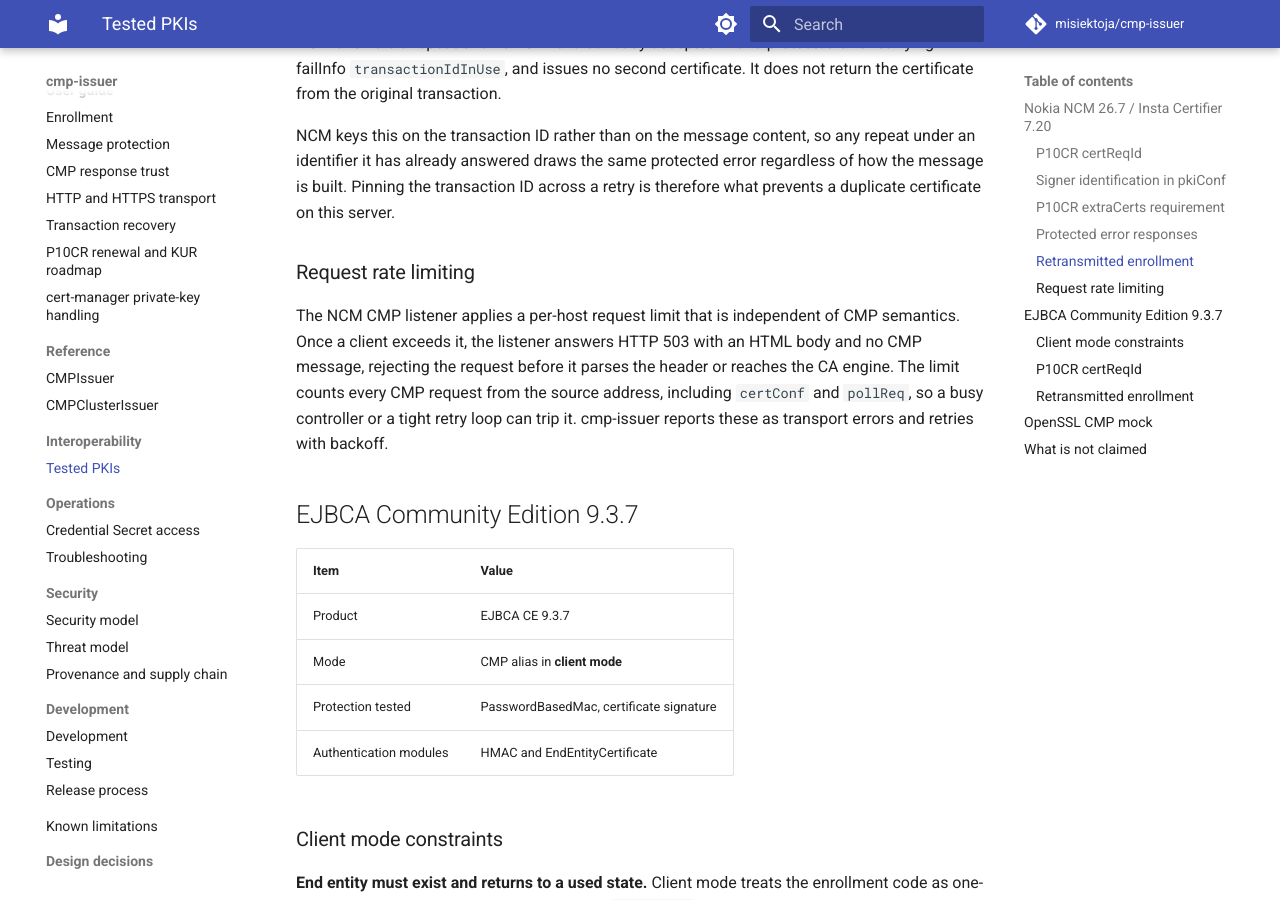
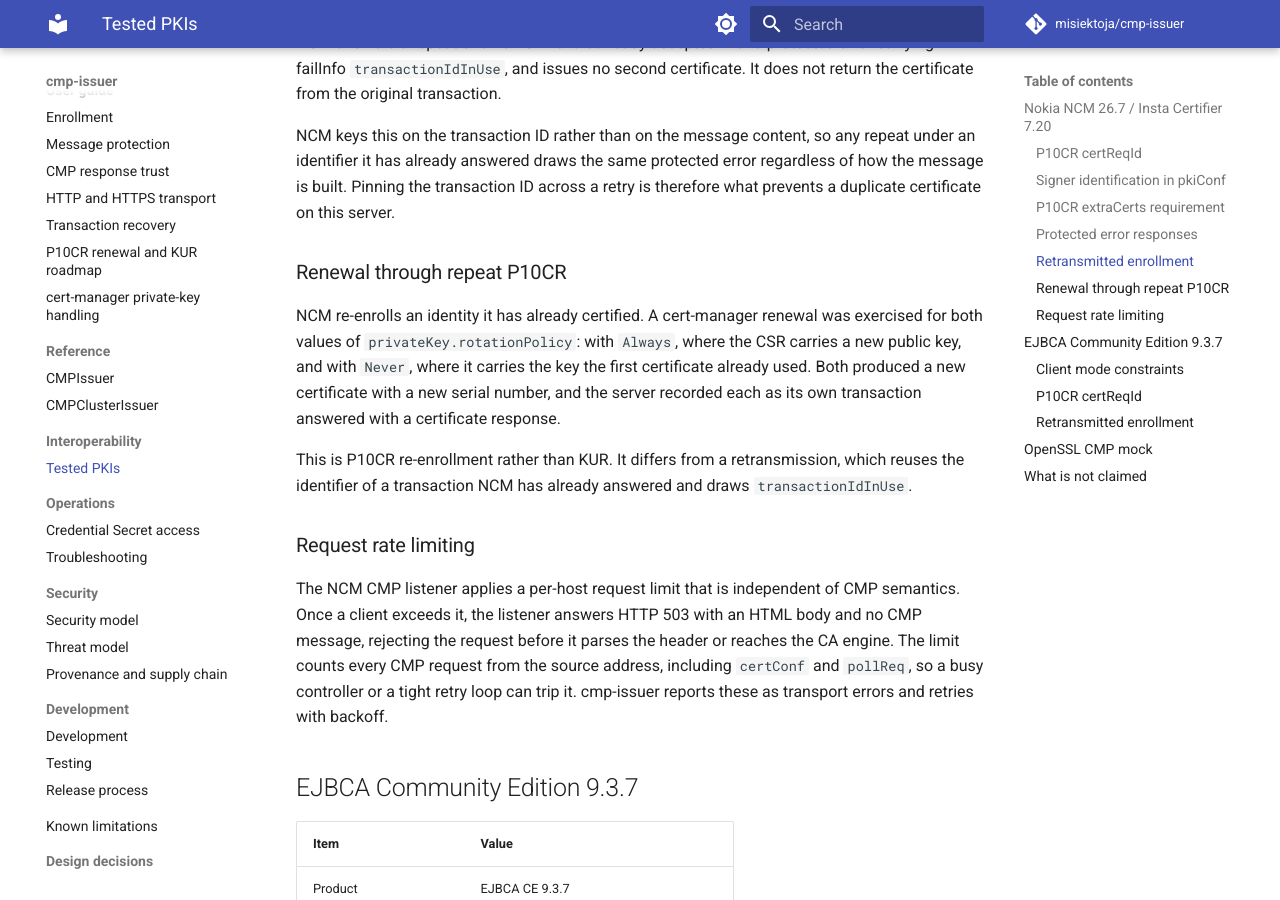
Before and after one commit to misiektoja/cmp-issuer, an MkDocs documentation site: the page built from docs/interoperability/tested-pkis.md, in a window 1280 px wide and 900 px high, scrolled down 1300 px. Built offline with MkDocs 1.6.1 and Material for MkDocs 9.7.7, drawn with Linux system fonts in a browser that asks for light colours; comment, search, counter and statistics services are not loaded.

Commit message:
docs: record NCM repeat P10CR renewal

```diff
--- a/docs/interoperability/tested-pkis.md
+++ b/docs/interoperability/tested-pkis.md
@@ -34,6 +34,12 @@
 NCM answers a repeat of an enrollment it already accepted with a protected error carrying failInfo `transactionIdInUse`, and issues no second certificate. It does not return the certificate from the original transaction.
 
 NCM keys this on the transaction ID rather than on the message content, so any repeat under an identifier it has already answered draws the same protected error regardless of how the message is built. Pinning the transaction ID across a retry is therefore what prevents a duplicate certificate on this server.
+
+### Renewal through repeat P10CR
+
+NCM re-enrolls an identity it has already certified. A cert-manager renewal was exercised for both values of `privateKey.rotationPolicy`: with `Always`, where the CSR carries a new public key, and with `Never`, where it carries the key the first certificate already used. Both produced a new certificate with a new serial number, and the server recorded each as its own transaction answered with a certificate response.
+
+This is P10CR re-enrollment rather than KUR. It differs from a retransmission, which reuses the identifier of a transaction NCM has already answered and draws `transactionIdInUse`.
 
 ### Request rate limiting
 
```
